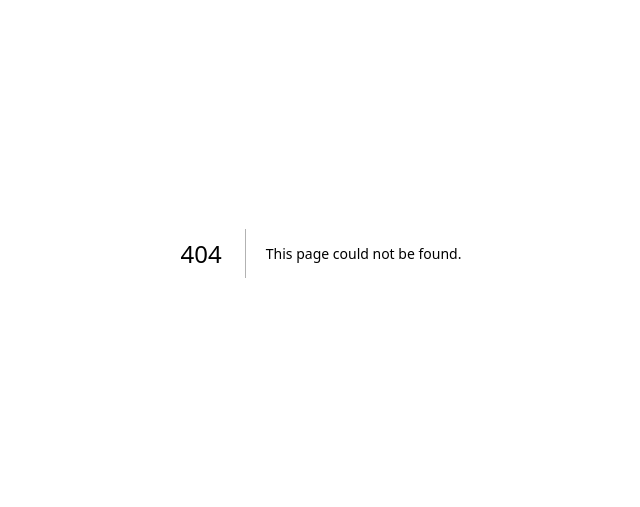
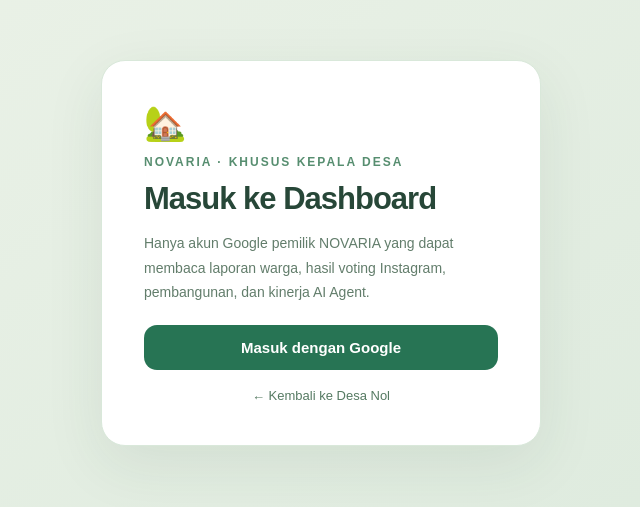
Before and after one commit to masterai5345-png/novaria-virtual-nation, a Next.js app: page /admin/kepala-desa/login in a window 1280 px wide. Before the commit this address had no page. Shown: the part 147-654 px from the top of the page, without its empty margins (319-959 px from the left). Built offline with nearby package versions, Linux system fonts and the light colour scheme; no server answers.

Commit message:
Add dedicated Indonesian Google sign-in page for Kepala Desa dashboard

```diff
--- /dev/null
+++ b/src/app/admin/kepala-desa/login/page.tsx
@@ -0,0 +1,33 @@
+"use client";
+
+import { signIn, useSession } from "next-auth/react";
+import Link from "next/link";
+import { useState } from "react";
+
+export default function MasukKepalaDesa(){
+  const {data:session,status}=useSession();
+  const [busy,setBusy]=useState(false);
+  const [message,setMessage]=useState("");
+  return <main style={{minHeight:"100dvh",display:"grid",placeItems:"center",background:"linear-gradient(145deg,#edf3e9,#dbe9dc)",padding:20,fontFamily:"Arial,Helvetica,sans-serif",color:"#274738"}}>
+    <section style={{width:"100%",maxWidth:440,background:"#fff",boxShadow:"0 18px 60px #23452c16",padding:"clamp(25px,5vw,42px)",borderRadius:24,border:"1px solid #d9e8da"}}>
+      <div style={{fontSize:34,marginBottom:12}}>🏡</div>
+      <p style={{fontSize:12,fontWeight:800,letterSpacing:2,color:"#578e70"}}>NOVARIA · KHUSUS KEPALA DESA</p>
+      <h1 style={{fontSize:31,margin:"10px 0",letterSpacing:"-1px"}}>Masuk ke Dashboard</h1>
+      <p style={{fontSize:14,lineHeight:1.75,color:"#627d6b"}}>Hanya akun Google pemilik NOVARIA yang dapat membaca laporan warga, hasil voting Instagram, pembangunan, dan kinerja AI Agent.</p>
+      {status==="loading"?<p>Memeriksa akun...</p>:session?.user?.email?
+        <div style={{padding:"13px 15px",background:"#edf5eb",borderRadius:13,fontSize:13,lineHeight:1.6}}>
+          <b>Sudah masuk:</b> {session.user.email}
+          <p style={{margin:"7px 0"}}>Jika akun ini bukan akun pemilik, keluar dan gunakan akun Google Kepala Desa yang benar.</p>
+        </div>:null}
+      <button type="button" disabled={busy} onClick={async()=>{
+        setBusy(true);setMessage("");
+        try{await signIn("google",{redirectTo:"/admin/kepala-desa"});}
+        catch{setMessage("Tidak dapat menghubungkan Google. Periksa konfigurasi OAuth.");setBusy(false);}
+      }} style={{display:"block",width:"100%",background:"#277454",color:"#fff",border:0,borderRadius:13,padding:"14px 18px",fontWeight:800,fontSize:15,cursor:"pointer",marginTop:20}}>
+        {busy?"Menghubungkan akun...":"Masuk dengan Google"}
+      </button>
+      {message?<p role="alert" style={{color:"#a34e42",fontSize:13}}>{message}</p>:null}
+      <Link href="/" style={{display:"block",textAlign:"center",marginTop:18,fontSize:13,color:"#557a62",textDecoration:"none"}}>← Kembali ke Desa Nol</Link>
+    </section>
+  </main>;
+}
```
